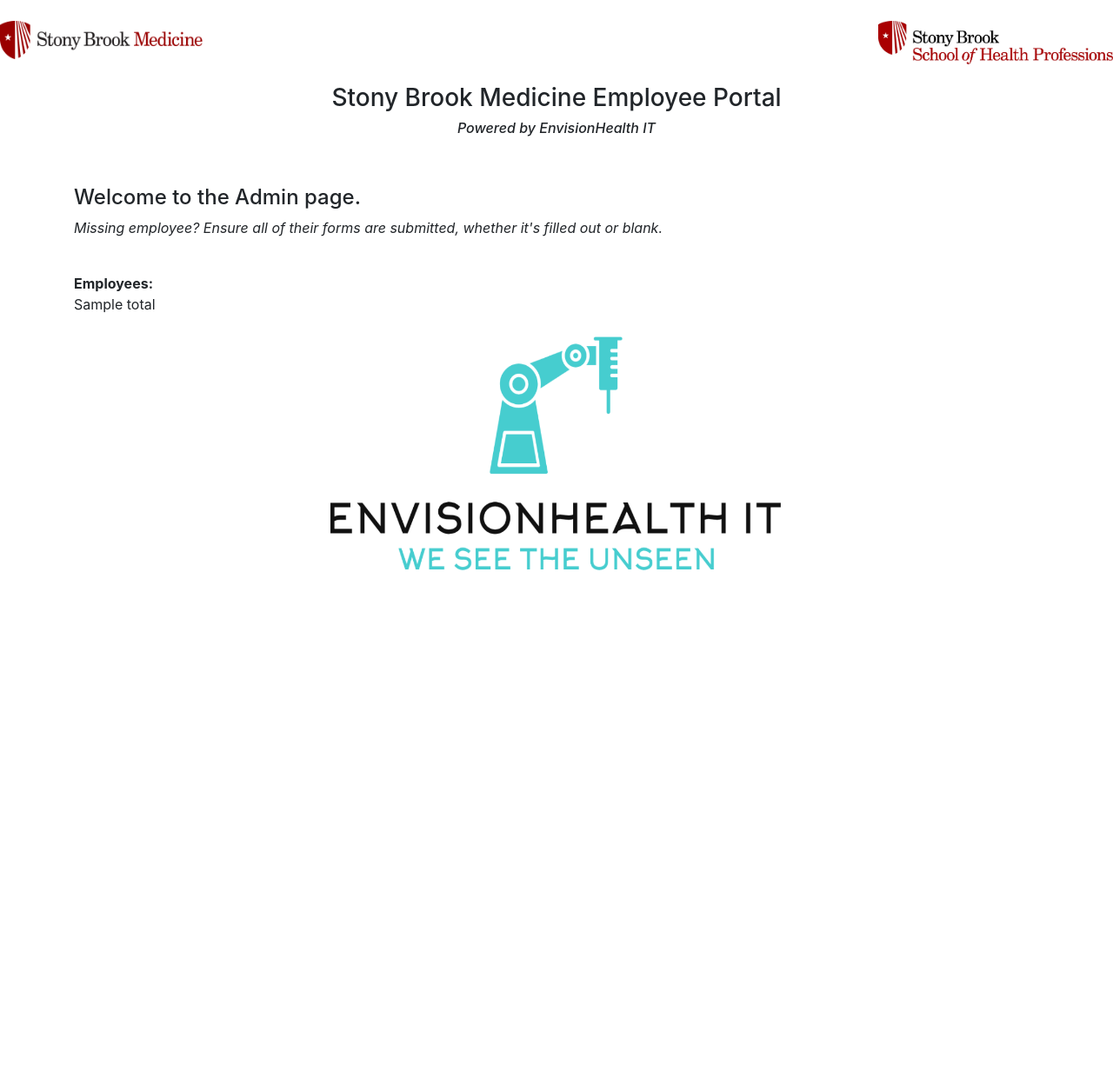
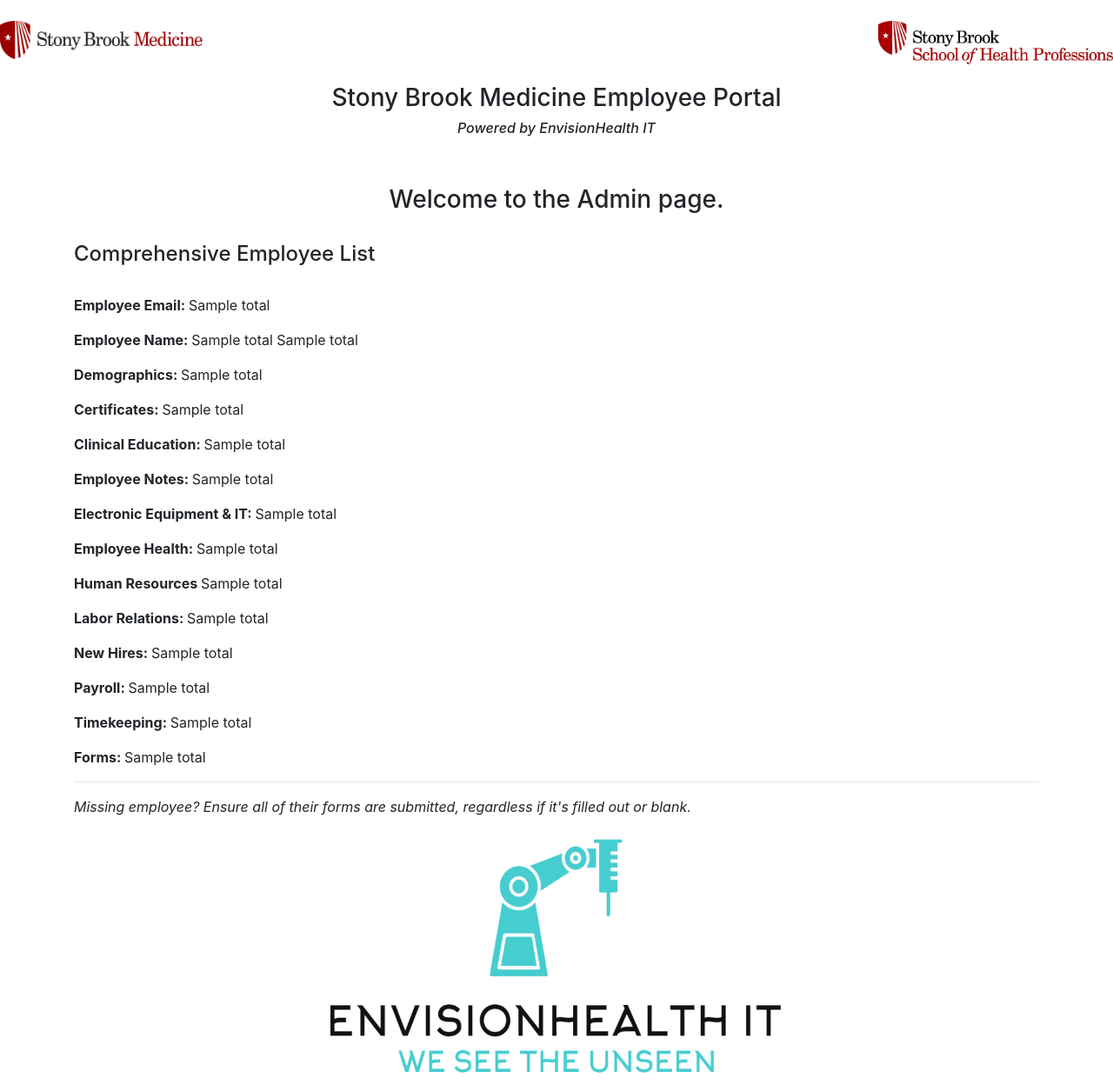
Before and after one commit to jaynamiproductions/employee-database-mvp, a Python web app: template flask1/website/templates/admin2.html in a window 1280 px wide. Shown: the part 56-1311 px from the top of the page at 87% size. Before the commit the page ends 712 px from the top, so only its background shows below. Run offline with Jinja, Linux system fonts and the light colour scheme; the template is opened without the code that fills it: most values are stand-ins (such as "Sample title", 1, 10 or a date in 2020); some libraries are stand-ins or nearby versions.

Commit message:
Add files via upload

```diff
--- a/flask1/website/templates/admin2.html
+++ b/flask1/website/templates/admin2.html
@@ -1,35 +1,30 @@
 {% extends "base.html" %} {% block title %}Admin{% endblock %}
 {% block content %}
 <br/>
-<h4>Welcome to the Admin page.</h4>
-<p><i>Missing employee? Ensure all of their forms are submitted, whether it's filled out or blank.</i></p>
+<h3 align="center">Welcome to the Admin page.</h3>
 <br/>
 
-<!-- <b>Demographics:</b>
-{% for i in data %}
-    <p>{{i}}</p>
+<h4>Comprehensive Employee List</h4>
+<br/>
+
+{% for i in total %}
+    <p><b>Employee Email: </b>{{i[1]}}</p>
+    <p><b>Employee Name: </b>{{i[4]}} {{i[5]}}</p>
+    <p><b>Demographics: </b>{{i[6:30]}}</p>
+    <p><b>Certificates: </b>{{i[33:54]}}</p>
+    <p><b>Clinical Education: </b>{{i[57:65]}}</p>
+    <p><b>Employee Notes: </b>{{i[68:79]}}</p>
+    <p><b>Electronic Equipment & IT: </b>{{i[84:88]}}</p>
+    <p><b>Employee Health: </b>{{i[91:96]}} </p>
+    <p><b>Human Resources </b>{{i[99:116]}}</p>
+    <p><b>Labor Relations: </b>{{i[119:126]}}</p>
+    <p><b>New Hires: </b>{{i[129:137]}}</p>
+    <p><b>Payroll: </b>{{i[140:143]}}</p>
+    <p><b>Timekeeping: </b>{{i[146:154]}}</p>
+    <p><b>Forms: </b>{{i[157:170]}}</p>
+    <hr>
 {% endfor %}
 
-<b>Certificates:</b>
-{% for i in data2 %}
-    <p>{{i}}</p>
-{% endfor %}
-
-<b>Clinical Education:</b>
-{% for i in data3 %}
-    <p>{{i}}</p>
-{% endfor %}
-
-<b>Employee Notes:</b>
-{% for i in data4 %}
-    <p>{{i}}</p>
-{% endfor %} -->
-
-<b>Employees:</b>
-{% for i in total %}
-    <p>{{i}}</p>
-{% endfor %}
-
-
+<p><i>Missing employee? Ensure all of their forms are submitted, regardless if it's filled out or blank.</i></p>
 
 {% endblock %}
```
